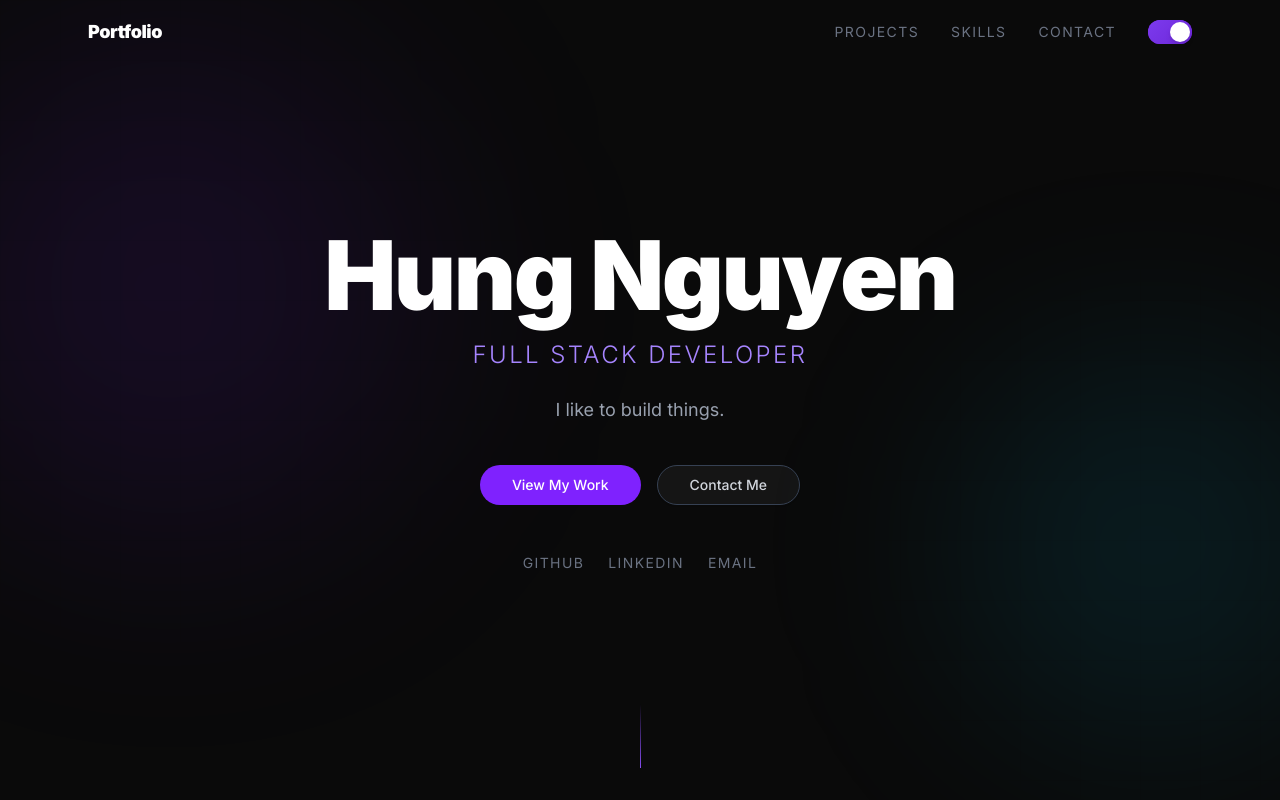
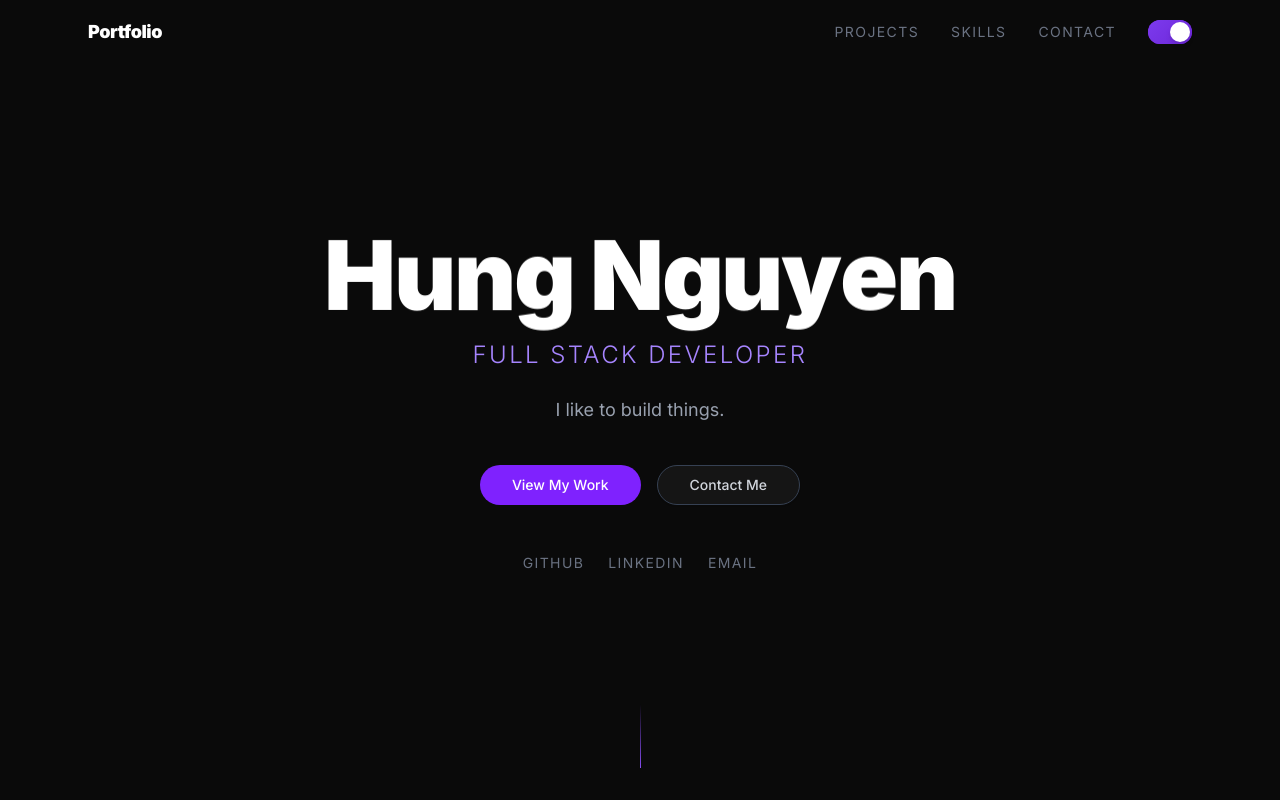
Before and after one commit to jackthehuman123/my-portfolio, a Next.js app in the folder frontend/: page / in a window 1280 px wide. Shown: the top 800 px of the page. Built offline with nearby package versions, Linux system fonts and the light colour scheme.

Commit message:
perf: reduce animations on mobile and low-end devices

```diff
--- a/frontend/app/globals.css
+++ b/frontend/app/globals.css
@@ -135,3 +135,9 @@
     color 0.2s ease,
     border-color 0.3s ease !important;
 }
+
+.hero-letter,
+.project-card,
+.skill-bar {
+  will-change: transform, opacity;
+}
--- a/frontend/components/sections/Hero.tsx
+++ b/frontend/components/sections/Hero.tsx
@@ -3,12 +3,23 @@ import { useEffect, useRef } from "react";
 import anime from "animejs";
 import { Profile } from "@/types";
 import { Button } from "@/components/ui/button";
+import { useReducedMotion } from "@/hooks/useReducedMotion";
 
 export default function Hero({ profile }: { profile: Profile }) {
   const containerRef = useRef<HTMLDivElement>(null);
+  const shouldReduce = useReducedMotion();
 
   useEffect(() => {
-    // Main entrance timeline
+    if (shouldReduce) {
+      // Just fade everything in instantly on mobile
+      const els = document.querySelectorAll(
+        ".hero-letter, .hero-title, .hero-bio, .hero-buttons, .hero-socials",
+      );
+      els.forEach((el) => ((el as HTMLElement).style.opacity = "1"));
+      return;
+    }
+
+    // Full animation on desktop
     anime
       .timeline({ easing: "easeOutExpo" })
       .add({
@@ -56,7 +67,7 @@ export default function Hero({ profile }: { profile: Profile }) {
         "-=200",
       );
 
-    // Floating orbs — loop forever
+    // Only run orb animation on desktop
     anime({
       targets: ".orb-1",
       translateY: [-20, 20],
@@ -76,9 +87,8 @@ export default function Hero({ profile }: { profile: Profile }) {
       duration: 5000,
       easing: "easeInOutSine",
     });
-  }, []);
+  }, [shouldReduce]);
 
-  // Split name into individual letters for stagger animation
   const letters = profile.name.split("").map((char, i) => (
     <span
       key={i}
@@ -91,11 +101,16 @@ export default function Hero({ profile }: { profile: Profile }) {
 
   return (
     <section className="relative min-h-screen flex items-center justify-center overflow-hidden bg-gray-50 dark:bg-[#0a0a0a]">
-      {/* Background orbs */}
+      {/* Only render orbs on desktop */}
+      {!shouldReduce && (
+        <>
           <div className="orb-1 absolute w-[500px] h-[500px] bg-violet-600/10 rounded-full blur-[120px] top-10 -left-20 pointer-events-none" />
           <div className="orb-2 absolute w-[400px] h-[400px] bg-cyan-500/10 rounded-full blur-[100px] bottom-10 -right-20 pointer-events-none" />
+        </>
+      )}
 
       {/* Grid background */}
+      {!shouldReduce && (
         <div
           className="absolute inset-0 pointer-events-none"
           style={{
@@ -104,28 +119,21 @@ export default function Hero({ profile }: { profile: Profile }) {
             backgroundSize: "60px 60px",
           }}
         />
+      )}
 
-      {/* Content */}
       <div
         ref={containerRef}
         className="relative z-10 max-w-4xl mx-auto px-6 text-center"
       >
-        {/* Animated name */}
         <h1 className="text-4xl sm:text-6xl md:text-8xl font-black tracking-tight text-gray-900 dark:text-white mb-4">
           {letters}
         </h1>
-
-        {/* Title */}
         <p className="hero-title opacity-0 text-base sm:text-xl md:text-2xl text-violet-400 font-light mb-6 tracking-widest uppercase">
           {profile.title}
         </p>
-
-        {/* Bio */}
         <p className="hero-bio opacity-0 text-gray-500 dark:text-gray-400 max-w-2xl mx-auto mb-10 text-base md:text-lg leading-relaxed">
           {profile.bio}
         </p>
-
-        {/* CTA Buttons */}
         <div className="hero-buttons opacity-0 flex gap-4 justify-center mb-12">
           <Button
             size="lg"
@@ -151,13 +159,12 @@ export default function Hero({ profile }: { profile: Profile }) {
             Contact Me
           </Button>
         </div>
-
-        {/* Social links */}
         <div className="flex gap-6 justify-center">
           {profile.github && (
             <a
               href={profile.github}
               target="_blank"
+              rel="noreferrer"
               className="hero-socials opacity-0 text-gray-500 hover:text-gray-900 dark:hover:text-white transition-colors text-sm tracking-widest uppercase"
             >
               GitHub
@@ -167,6 +174,7 @@ export default function Hero({ profile }: { profile: Profile }) {
             <a
               href={profile.linkedin}
               target="_blank"
+              rel="noreferrer"
               className="hero-socials opacity-0 text-gray-500 hover:text-gray-900 dark:hover:text-white transition-colors text-sm tracking-widest uppercase"
             >
               LinkedIn
@@ -183,7 +191,6 @@ export default function Hero({ profile }: { profile: Profile }) {
         </div>
       </div>
 
-      {/* Scroll indicator */}
       <div className="absolute bottom-8 left-1/2 -translate-x-1/2">
         <div className="w-[1px] h-16 bg-gradient-to-b from-transparent to-violet-500 mx-auto animate-pulse" />
       </div>
--- a/frontend/components/sections/Projects.tsx
+++ b/frontend/components/sections/Projects.tsx
@@ -6,10 +6,12 @@ import { Project } from "@/types";
 import { Badge } from "../ui/badge";
 import { Card } from "../ui/card";
 import { Button } from "../ui/button";
+import { useReducedMotion } from "@/hooks/useReducedMotion";
 
 export default function Projects({ projects }: { projects: Project[] }) {
   const sectionRef = useRef<HTMLElement>(null);
   const hasAnimated = useRef(false);
+  const shouldReduce = useReducedMotion();
 
   useEffect(() => {
     const observer = new IntersectionObserver(
@@ -18,7 +20,13 @@ export default function Projects({ projects }: { projects: Project[] }) {
           if (entry.isIntersecting && !hasAnimated.current) {
             hasAnimated.current = true;
 
-            // Section title
+            if (shouldReduce) {
+              document
+                .querySelectorAll(".projects-title, .project-card")
+                .forEach((el) => ((el as HTMLElement).style.opacity = "1"));
+              return;
+            }
+
             anime({
               targets: ".projects-title",
               opacity: [0, 1],
@@ -27,7 +35,6 @@ export default function Projects({ projects }: { projects: Project[] }) {
               easing: "easeOutExpo",
             });
 
-            // Cards staggered entrance
             anime({
               targets: ".project-card",
               opacity: [0, 1],
@@ -44,9 +51,10 @@ export default function Projects({ projects }: { projects: Project[] }) {
 
     if (sectionRef.current) observer.observe(sectionRef.current);
     return () => observer.disconnect();
-  }, []);
+  }, [shouldReduce]);
 
   const handleCardHover = (e: React.MouseEvent, entering: boolean) => {
+    if (shouldReduce) return; // ← skip on mobile
     anime({
       targets: e.currentTarget,
       scale: entering ? 1.03 : 1,
@@ -54,6 +62,7 @@ export default function Projects({ projects }: { projects: Project[] }) {
       easing: "easeOutCubic",
     });
   };
+
   return (
     <section
       id="projects"
--- a/frontend/components/sections/Skills.tsx
+++ b/frontend/components/sections/Skills.tsx
@@ -2,7 +2,7 @@
 import { useEffect, useRef } from "react";
 import anime from "animejs";
 import { Skill } from "@/types";
-
+import { useReducedMotion } from "@/hooks/useReducedMotion";
 const CATEGORIES = [
   { key: "frontend", label: "Frontend" },
   { key: "backend", label: "Backend" },
@@ -12,6 +12,7 @@ const CATEGORIES = [
 export default function Skills({ skills }: { skills: Skill[] }) {
   const sectionRef = useRef<HTMLElement>(null);
   const hasAnimated = useRef(false);
+  const shouldReduce = useReducedMotion();
 
   useEffect(() => {
     const observer = new IntersectionObserver(
@@ -20,7 +21,24 @@ export default function Skills({ skills }: { skills: Skill[] }) {
           if (entry.isIntersecting && !hasAnimated.current) {
             hasAnimated.current = true;
 
-            // Title entrance
+            if (shouldReduce) {
+              // Make everything visible instantly
+              document
+                .querySelectorAll(".skills-title, .skill-category, .skill-row")
+                .forEach((el) => ((el as HTMLElement).style.opacity = "1"));
+              // Still animate bars but faster
+              document.querySelectorAll(".skill-bar").forEach((bar) => {
+                const width = bar.getAttribute("data-width");
+                anime({
+                  targets: bar,
+                  width: `${width}%`,
+                  duration: 600,
+                  easing: "easeOutCubic",
+                });
+              });
+              return;
+            }
+
             anime({
               targets: ".skills-title",
               opacity: [0, 1],
@@ -29,7 +47,6 @@ export default function Skills({ skills }: { skills: Skill[] }) {
               easing: "easeOutExpo",
             });
 
-            // Category headers
             anime({
               targets: ".skill-category",
               opacity: [0, 1],
@@ -39,7 +56,6 @@ export default function Skills({ skills }: { skills: Skill[] }) {
               easing: "easeOutExpo",
             });
 
-            // Skill rows staggered
             anime({
               targets: ".skill-row",
               opacity: [0, 1],
@@ -49,7 +65,6 @@ export default function Skills({ skills }: { skills: Skill[] }) {
               easing: "easeOutExpo",
             });
 
-            // Progress bars fill up
             setTimeout(() => {
               document.querySelectorAll(".skill-bar").forEach((bar) => {
                 const width = bar.getAttribute("data-width");
@@ -69,7 +84,7 @@ export default function Skills({ skills }: { skills: Skill[] }) {
 
     if (sectionRef.current) observer.observe(sectionRef.current);
     return () => observer.disconnect();
-  }, [skills]);
+  }, [skills, shouldReduce]);
 
   const groupedSkills = CATEGORIES.reduce(
     (acc, cat) => {
--- /dev/null
+++ b/frontend/hooks/useReducedMotion.ts
@@ -0,0 +1,22 @@
+import { useEffect, useState } from "react";
+
+export function useReducedMotion() {
+  const [shouldReduce, setShouldReduce] = useState(false);
+
+  useEffect(() => {
+    // Check if user prefers reduced motion
+    const prefersReduced = window.matchMedia(
+      "(prefers-reduced-motion: reduce)",
+    ).matches;
+
+    // Check if mobile
+    const isMobile = window.innerWidth < 768;
+
+    // Check if low-end device via hardware concurrency
+    const isLowEnd = navigator.hardwareConcurrency <= 4;
+
+    setShouldReduce(prefersReduced || isMobile || isLowEnd);
+  }, []);
+
+  return shouldReduce;
+}
```
Lines whose indentation alone changed are shown as unchanged.
